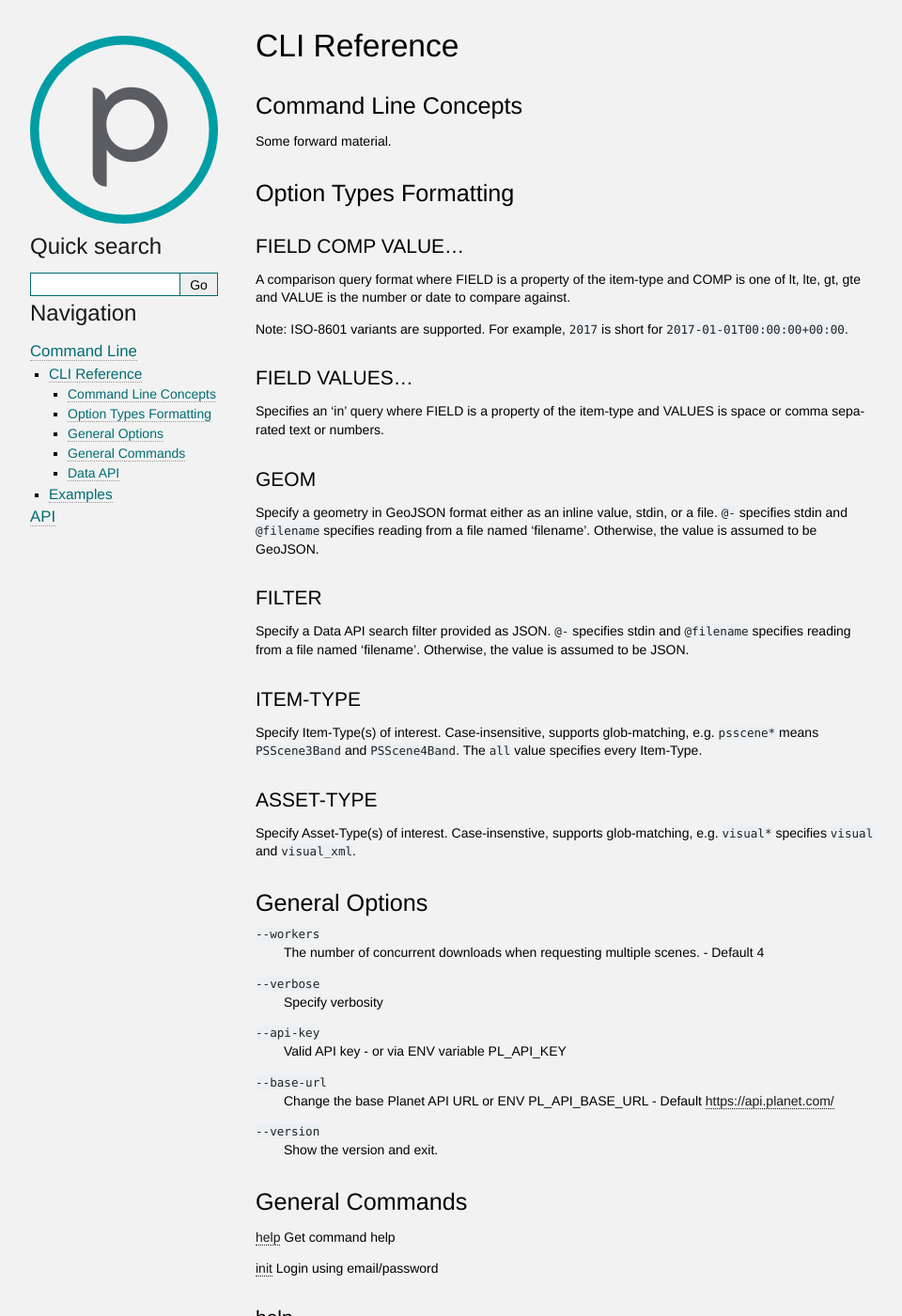
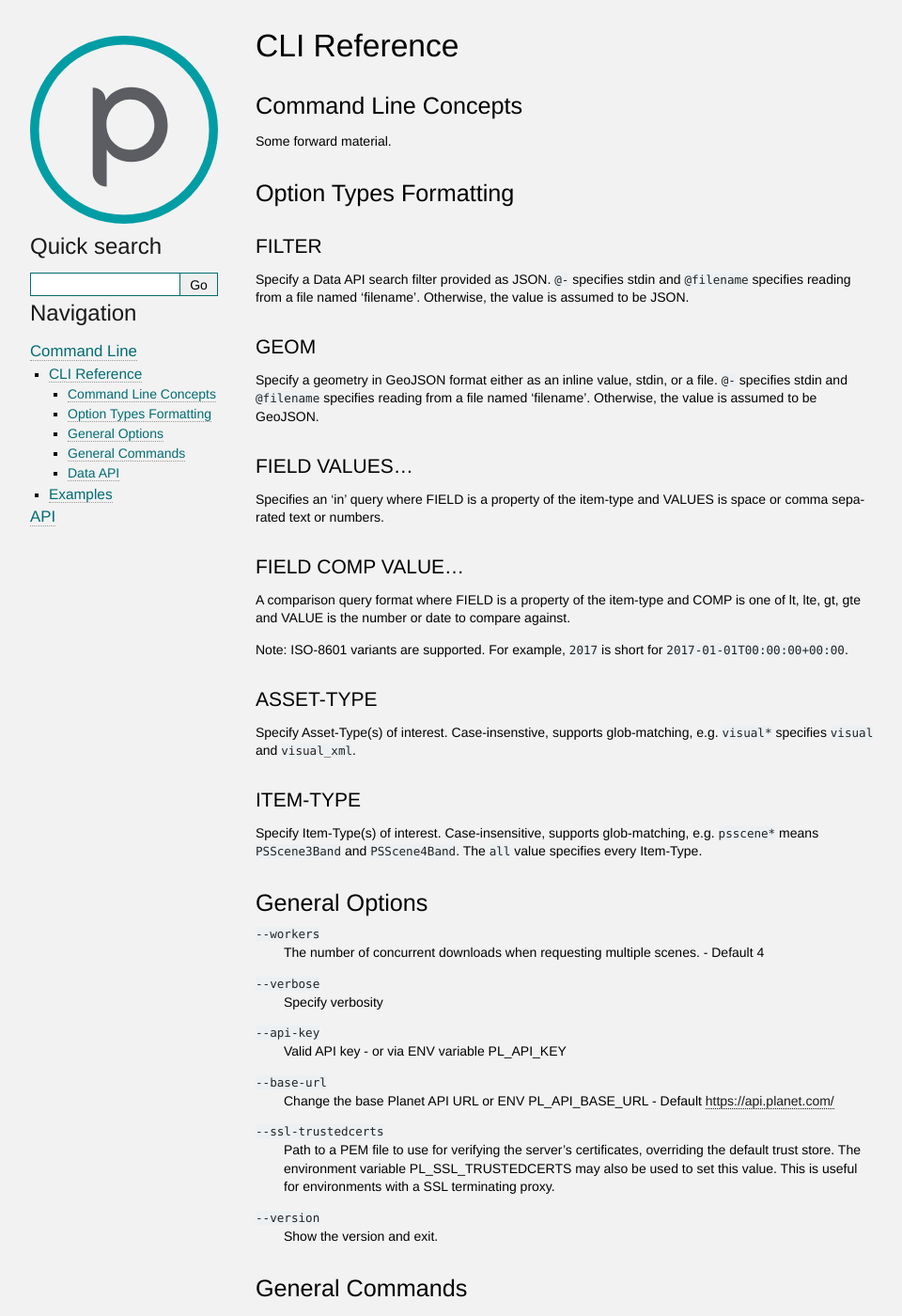
Before and after one commit to planetlabs/planet-client-python, a Sphinx documentation site: the page built from docs/source/cli/reference.rst, in a window 1280 px wide and 1400 px high. Shown: the whole window at 94% size, without its empty margins (148-1108 px from the left). Built offline with Sphinx 7.4.7, drawn with Linux system fonts in a browser that asks for light colours; part of the change alters nothing that is shown; some of the changed text lies outside the part shown.

Commit message:
updated docs via the commands in the makefile

```diff
--- a/docs/source/cli/reference.rst
+++ b/docs/source/cli/reference.rst
@@ -8,6 +8,42 @@ CLI Reference
 
 Option Types Formatting
 -----------------------
+
+
+.. _cli-metavar-FILTER:
+
+
+FILTER
+......
+
+
+Specify a Data API search filter provided as JSON.
+``@-`` specifies stdin and ``@filename`` specifies reading from a file
+named 'filename'. Otherwise, the value is assumed to be JSON.
+
+
+.. _cli-metavar-GEOM:
+
+
+GEOM
+....
+
+
+Specify a geometry in GeoJSON format either as an inline value,
+stdin, or a file. ``@-`` specifies stdin and ``@filename`` specifies
+reading from a file named 'filename'. Otherwise, the value is assumed to
+be GeoJSON.
+
+
+.. _cli-metavar-FIELD-VALUES:
+
+
+FIELD VALUES...
+...............
+
+
+Specifies an 'in' query where FIELD is a property
+of the item-type and VALUES is space or comma separated text or numbers.
 
 
 .. _cli-metavar-FIELD-COMP-VALUE:
@@ -25,40 +61,16 @@ Note: ISO-8601 variants are supported. For example, ``2017`` is short for
 ``2017-01-01T00:00:00+00:00``.
 
 
-.. _cli-metavar-FIELD-VALUES:
+.. _cli-metavar-ASSET-TYPE:
 
 
-FIELD VALUES...
-...............
+ASSET-TYPE
+..........
 
 
-Specifies an 'in' query where FIELD is a property
-of the item-type and VALUES is space or comma separated text or numbers.
-
-
-.. _cli-metavar-GEOM:
-
-
-GEOM
-....
-
-
-Specify a geometry in GeoJSON format either as an inline value,
-stdin, or a file. ``@-`` specifies stdin and ``@filename`` specifies
-reading from a file named 'filename'. Otherwise, the value is assumed to
-be GeoJSON.
-
-
-.. _cli-metavar-FILTER:
-
-
-FILTER
-......
-
-
-Specify a Data API search filter provided as JSON.
-``@-`` specifies stdin and ``@filename`` specifies reading from a file
-named 'filename'. Otherwise, the value is assumed to be JSON.
+Specify Asset-Type(s) of interest. Case-insenstive,
+supports glob-matching, e.g. ``visual*`` specifies ``visual`` and
+``visual_xml``.
 
 
 .. _cli-metavar-ITEM-TYPE:
@@ -71,18 +83,6 @@ ITEM-TYPE
 Specify Item-Type(s) of interest. Case-insensitive,
 supports glob-matching, e.g. ``psscene*`` means ``PSScene3Band`` and
 ``PSScene4Band``. The ``all`` value specifies every Item-Type.
-
-
-.. _cli-metavar-ASSET-TYPE:
-
-
-ASSET-TYPE
-..........
-
-
-Specify Asset-Type(s) of interest. Case-insenstive,
-supports glob-matching, e.g. ``visual*`` specifies ``visual`` and
-``visual_xml``.
 
 
 General Options
@@ -109,6 +109,11 @@ General Options
 
 
 
+``--ssl-trustedcerts``
+   Path to a PEM file to use for verifying the server's certificates, overriding the default trust store. The environment variable PL_SSL_TRUSTEDCERTS may also be used to set this value. This is useful for environments with a SSL terminating proxy.
+
+
+
 ``--version``
    Show the version and exit.
 
@@ -118,11 +123,11 @@ General Commands
 ----------------
 
 
-:ref:`cli-command-help` Get command help
+:ref:`cli-command-help` None
 
 
 
-:ref:`cli-command-init` Login using email/password
+:ref:`cli-command-init` None
 
 
 
@@ -175,31 +180,31 @@ Data API
 --------
 
 
-:ref:`cli-command-create-search` Create a saved search
+:ref:`cli-command-create-search` None
 
 
 
-:ref:`cli-command-download` Activate and download
+:ref:`cli-command-download` None
 
 
 
-:ref:`cli-command-filter` Output a AND filter as JSON to stdout.
+:ref:`cli-command-filter` None
 
 
 
-:ref:`cli-command-saved-search` Execute a saved search
+:ref:`cli-command-saved-search` None
 
 
 
-:ref:`cli-command-search` Execute a quick search.
+:ref:`cli-command-search` None
 
 
 
-:ref:`cli-command-searches` List searches
+:ref:`cli-command-searches` None
 
 
 
-:ref:`cli-command-stats` Get search stats
+:ref:`cli-command-stats` None
 
 
 
@@ -304,7 +309,7 @@ Usage: download [OPTIONS]
      - Format
 
    * - limit
-     - Limit the number of items.
+     - Limit the number of items. Default: None
 
      - NUMBER
 
@@ -471,7 +476,7 @@ Usage: saved-search [OPTIONS] [SEARCH_ID]
      - BOOLEAN
 
    * - limit
-     - Limit the number of items.
+     - Limit the number of items. Default: 100
 
        DEFAULT: `100`
      - NUMBER
@@ -499,7 +504,7 @@ Usage: search [OPTIONS]
      - Format
 
    * - limit
-     - Limit the number of items.
+     - Limit the number of items. Default: 100
 
        DEFAULT: `100`
      - NUMBER
@@ -588,6 +593,12 @@ Usage: searches [OPTIONS]
        DEFAULT: `True`
      - BOOLEAN
 
+   * - limit
+     - Limit the number of items. Default: 10
+
+       DEFAULT: `10`
+     - NUMBER
+
 .. index:: stats
 
 .. _cli-command-stats:
```
